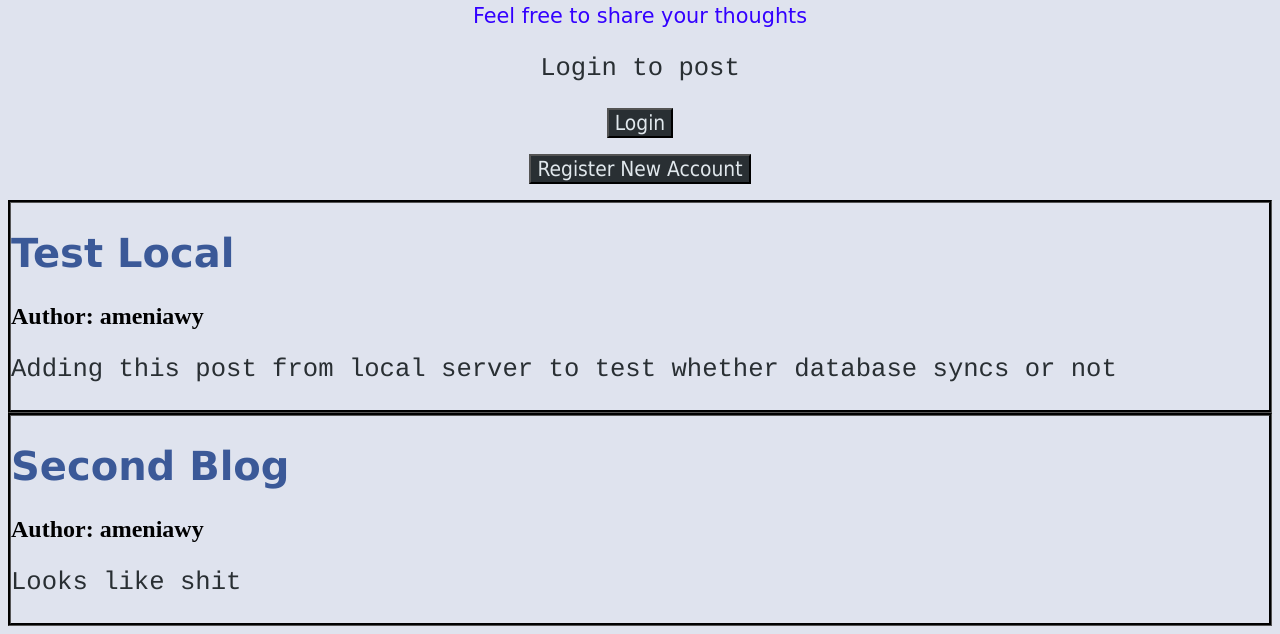
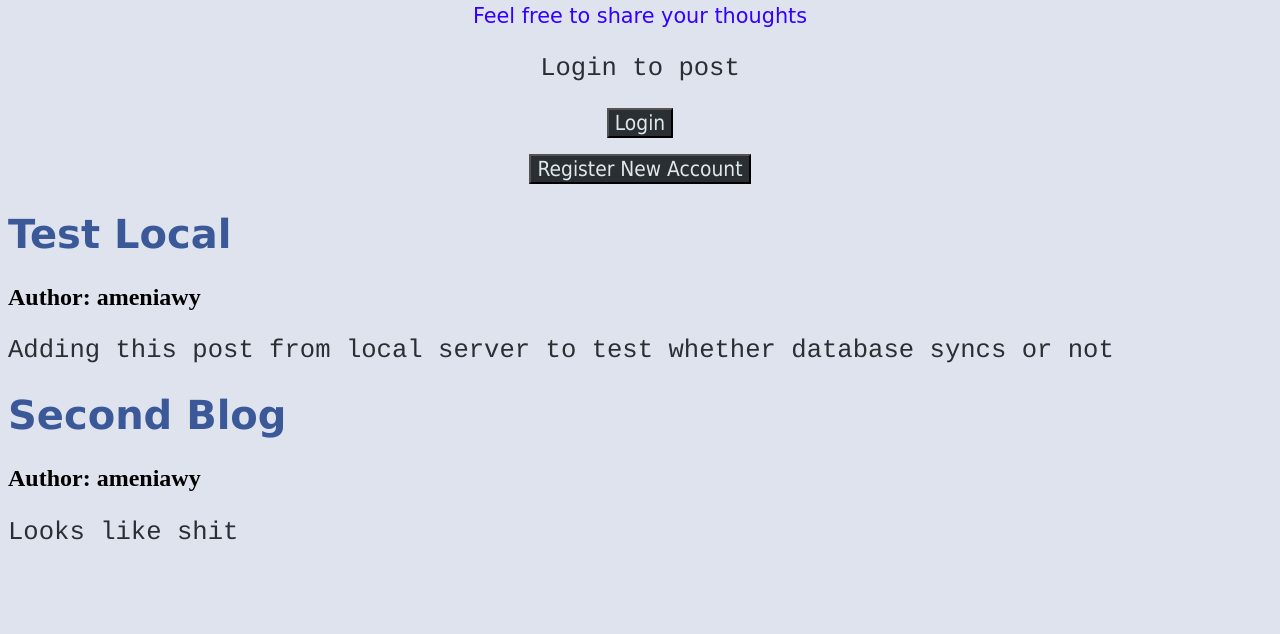
Before and after one commit to ameniawy/blogsiterepo, a Django app: page / in a window 1280 px wide. Shown: the part 244-878 px from the top of the page. After the commit the page ends 784 px from the top, so only its background shows below. Run offline with Django 3.2, Linux system fonts and the light colour scheme; data comes from the database, SQL or seed files in the repository.

```diff
--- a/templates/layout/layout1.html
+++ b/templates/layout/layout1.html
@@ -35,11 +35,6 @@
 	body {
 		background-color: dfe3ee;
 	}
-	div.blog{
-		border: 1px solid black;
-		border-style: groove;
-		border-width: medium;
-	}
 </style>
 <head>
 	<title>{% block title%}{% endblock%}</title>
```
